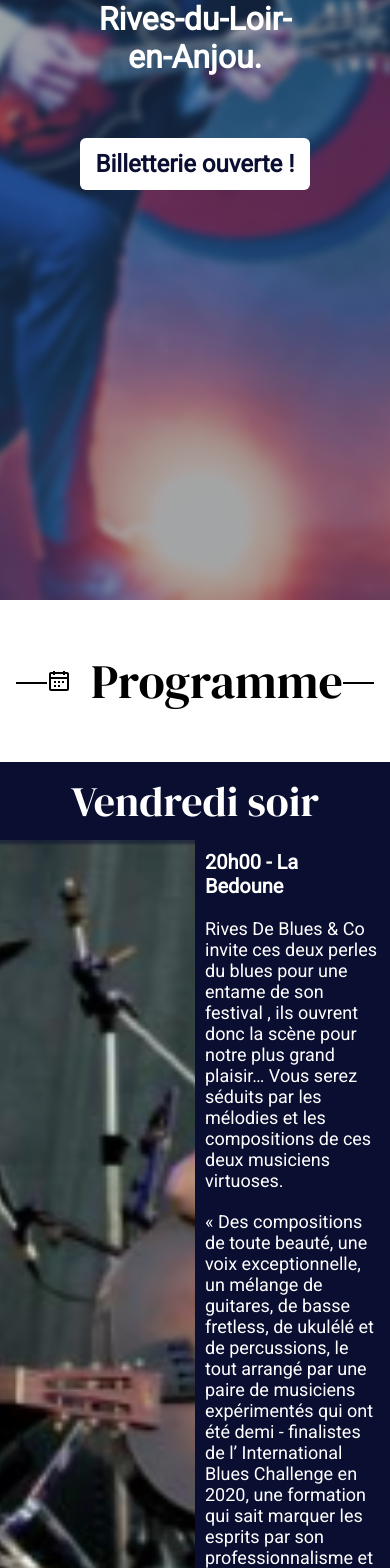
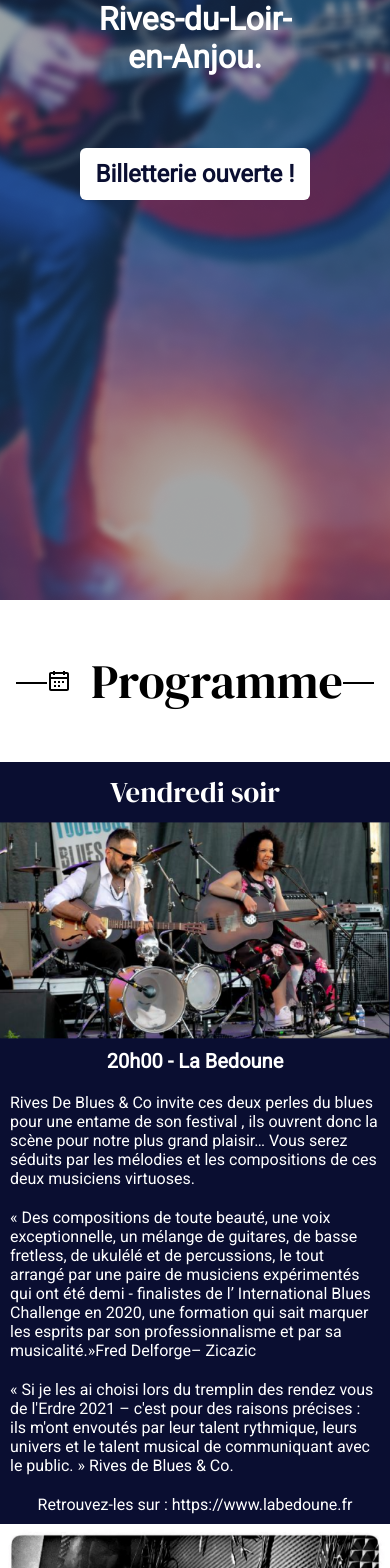
Before and after one commit to CyrielleAlbert/RivesDeBlues, a React (Create React App) app: page / in a window 390 px wide. Shown: the part 400-1968 px from the top of the page. Built offline with nearby package versions, Linux system fonts and the light colour scheme.

Commit message:
programme v mobile + change visibility hidden to display none

```diff
--- a/src/Pages/style/Home.css
+++ b/src/Pages/style/Home.css
@@ -79,20 +79,7 @@
 
 @media (max-width: 900px) {
   .countdown {
-    visibility: hidden;
-  }
-  .bouton1 {
-    background-color: white;
-    color: #0a0e31;
-    padding: 0.75rem;
-    padding-left: 1rem;
-    padding-right: 1rem;
-    font-size: 1.5rem;
-    font-weight: bolder;
-    margin-top: -4.5rem;
-    border-radius: 0.375rem;
-    cursor: pointer;
-    text-decoration: none;
+    display: none;
   }
   .background {
     position: relative;
--- a/src/reusable-components/program.js
+++ b/src/reusable-components/program.js
@@ -17,7 +17,7 @@ function Programme(props) {
                     </div>
                </div>
                <div className="groupe">
-                    <div className="moitie2">
+                    <div className="moitie4">
                          <div className="nomGr">{"" + props.infoGroupes["groupe2"]["horaire"] + " - " + props.infoGroupes["groupe2"]["nom"]}</div>
                          {props.infoGroupes["groupe2"]["description"].map(text =>{
                               return(<div className="desc">{text}</div>)
@@ -27,6 +27,14 @@ function Programme(props) {
                     </div>
                     <div className="moitie1">
                          <img src={props.infoGroupes["groupe2"]["image"]} />
+                    </div>
+                    <div className="moitie3">
+                         <div className="nomGr">{"" + props.infoGroupes["groupe2"]["horaire"] + " - " + props.infoGroupes["groupe2"]["nom"]}</div>
+                         {props.infoGroupes["groupe2"]["description"].map(text =>{
+                              return(<div className="desc">{text}</div>)
+                         })}
+                         {props.infoGroupes["groupe2"]["website"] !="" &&
+                         <div className="desc">Retrouvez-les sur : <a href={props.infoGroupes["groupe2"]["website"]} style={{color:"white",textDecoration:"none"}}>{props.infoGroupes["groupe2"]["website"]}</a></div>}
                     </div>
                </div>
                <div className="groupe">
--- a/src/reusable-components/style/Header.css
+++ b/src/reusable-components/style/Header.css
@@ -56,7 +56,7 @@
 @media (max-width: 900px) {
   .date {
     width: 0%;
-    visibility: hidden;
+    display: none;
     padding: 0;
   }
 
@@ -73,11 +73,11 @@
   }
   .programme {
     width: 0%;
-    visibility: hidden;
+    display: none;
   }
 
   .tickets {
     width: 0%;
-    visibility: hidden;
+    display: none;
   }
 }
--- a/src/reusable-components/style/program.css
+++ b/src/reusable-components/style/program.css
@@ -1,12 +1,11 @@
 .titre {
-    font-family: 'DM Serif Display';
-    font-size: 42px;
+  font-family: "DM Serif Display";
+  font-size: 2.5rem;
   width: 100%;
   text-align: center;
   padding-top: 0.625rem;
   padding-bottom: 0.625rem;
 }
-
 
 .groupe {
   display: flex;
@@ -25,11 +24,23 @@
 .moitie2 {
   width: 50%;
   overflow: hidden;
+  display: flex;
+  flex-direction: column;
+  justify-content: center;
+  align-items: center;
+}
+.moitie4 {
+  width: 50%;
+  overflow: hidden;
+  display: flex;
+  flex-direction: column;
+  justify-content: center;
+  align-items: center;
 }
 
 .desc {
-    font-size: 18px;
-    font-family: 'Roboto';
+  font-size: 1.125rem;
+  font-family: "Roboto";
   padding: 0.625rem;
 }
 
@@ -38,8 +49,59 @@
   font-size: 1.25rem;
   font-weight: bolder;
 }
-.moitie1 img{
+.moitie1 img {
   flex-shrink: 0;
   min-width: 100%;
-    min-height: 100%
+  min-height: 100%;
 }
+.moitie2 img {
+  flex-shrink: 0;
+  min-width: 100%;
+  min-height: 100%;
+}
+.moitie4 img {
+  flex-shrink: 0;
+  min-width: 100%;
+  min-height: 100%;
+}
+.moitie3 {
+  display: none;
+  flex-direction: column;
+  justify-content: center;
+  align-items: center;
+  width: 100%;
+  overflow: hidden;
+}
+
+@media (max-width: 900px) {
+  .titre {
+    font-size: 1.8rem;
+  }
+
+  .groupe {
+    display: flex;
+    flex-direction: column;
+  }
+
+  .moitie1 {
+    width: 100%;
+  }
+
+  .moitie1 img{
+      width:100%;
+      height:auto
+  }
+  .moitie2 {
+    width: 100%;
+  }
+  .moitie3 {
+    display:flex;
+  }
+  .moitie4 {
+    display:none;
+  }
+
+  .desc {
+    font-size: 1rem;
+  }
+}
```
Lines whose indentation alone changed are shown as unchanged.
